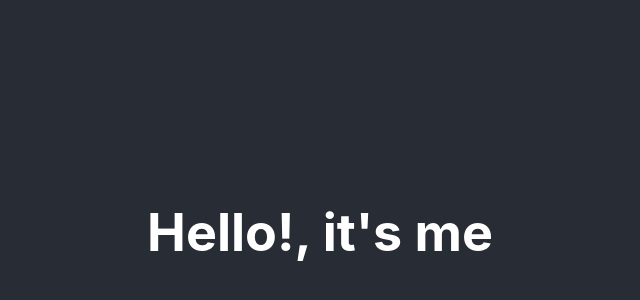
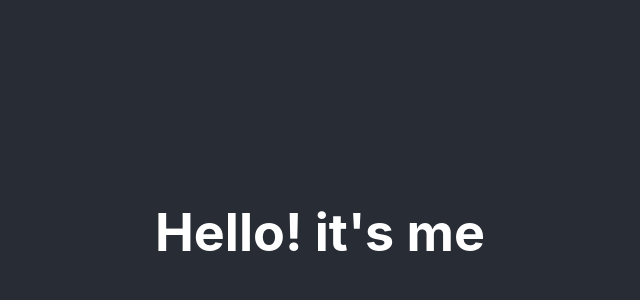
Before and after one commit to yaldakarimi/yaldakarimi.github.io, a React (Create React App) app in the folder my-portfolio/: page / in a window 1280 px wide. Shown: the part 168-468 px from the top of the page, without its empty margins (320-960 px from the left). Built offline with nearby package versions, Linux system fonts and the light colour scheme.

Commit message:
remove comma

```diff
--- a/my-portfolio/src/App.js
+++ b/my-portfolio/src/App.js
@@ -5,7 +5,7 @@ function App() {
 	return (
 		<div className="App">
 			<header className="App-header">
-				<h1>Hello!, it's me</h1>
+				<h1>Hello! it's me</h1>
 			</header>
 		</div>
 	);
```
